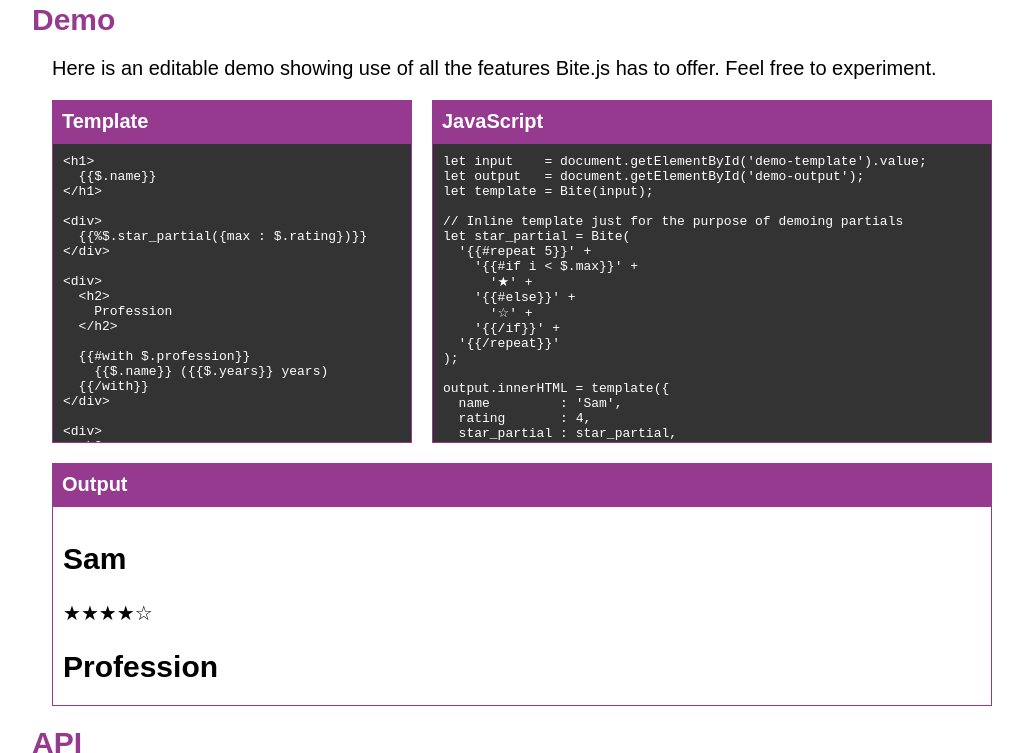
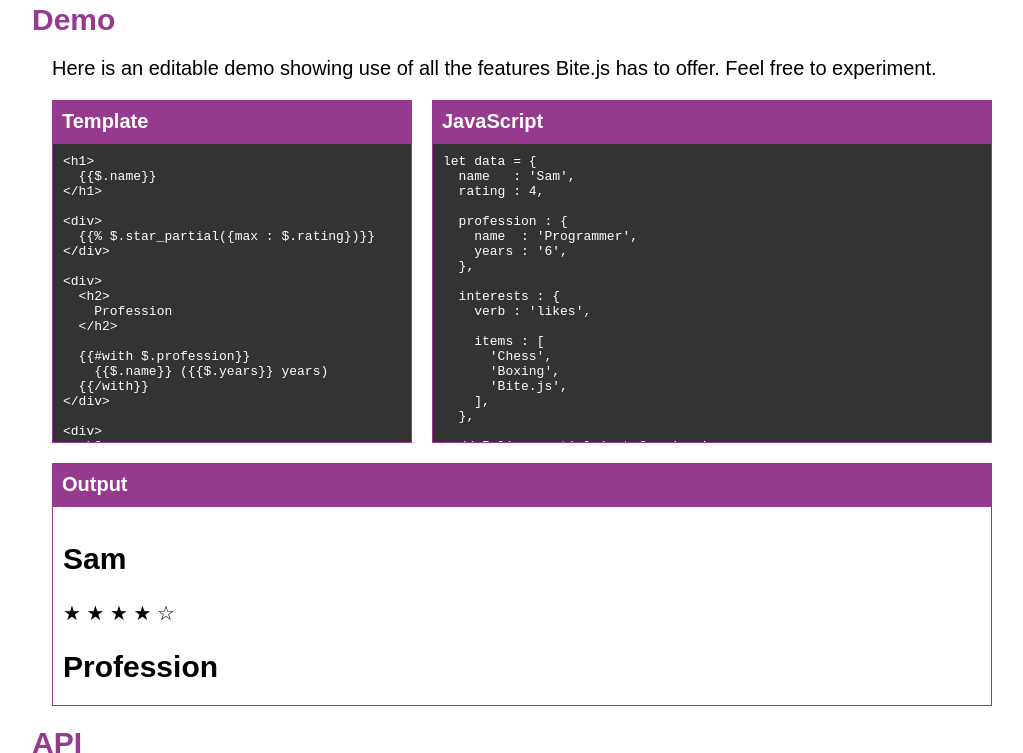
Before and after one commit to Sinova/Bite.js, a plain HTML site: page index.html in a window 1280 px wide. Shown: the part 1167-1920 px from the top of the page, without its empty margins (128-1151 px from the left). Drawn offline with Linux system fonts and the light colour scheme.

Commit message:
Updated to latest version. Minor example changes

```diff
--- a/bite.js
+++ b/bite.js
@@ -3,27 +3,25 @@
 	typeof define === `function` && define.amd ? define(exports) :
 	this[`Bite`] = exports();
 })(() => {
-	const helpers    = {};
-	const concat     = `o+='`;
-	const end_concat = `';`;
+	const helpers = {};
 
 	const utilities = {
 		s : `$=>$||$===0?$+'':''`, // String
-		e : `$=>('&<>="\`\\''.split('').map(x=>$=$.replace(new RegExp(x,'g'),'&#'+x.charCodeAt(0)+';')),$)`, // Escape HTML
-		r : `($)=>{$=+$||0;for(var x=0,a=[];x<$;++x)a.push(x);return a}`, // Repeat generator
-		c : `()=>{$.$$=$$;$$=$}`, // Child scope
-		p : `()=>{$=$$;$$=$.$$;$.$$=void 0}`, // Parent scope
+		e : `$=>('&<>="\`\\''.split('').map(x=>$=$.replace(new RegExp(x,'g'),\`&#\${x.charCodeAt(0)};\`)),$)`, // Escape HTML
+		r : `$=>[...new Array(+$).keys()]`, // Repeat generator
+		c : `()=>($.$$=$$,$$=$)`, // Child scope
+		p : `()=>($=$$,$$=$.$$,$.$$=void 0,'')`, // Parent scope
 	};
 
 	[
-		[``,        [`e`, `s`], params => `o+=e(s(${params}));`],
-		[`%`,       [`s`],      params => `o+=s(${params});`],
-		[`if`,      [],         params => `if(${params}){`, `}`],
-		[`elseif`,  [],         params => `}else if(${params}){`],
-		[`else`,    [],         params => `}else{`],
-		[`repeat`,  [`r`],      params => `r(${params}).forEach((i)=>{`, `});`],
-		[`forEach`, [`c`, `p`], params => `c();${params}.forEach(($,i)=>{`, `});p();`],
-		[`with`,    [`c`, `p`], params => `c();$=${params};`, `p();`],
+		[``,        [`e`, `s`], params => `\${e(s(${params}))}`],
+		[`%`,       [`s`],      params => `\${s(${params})}`],
+		[`if`,      [],         params => `\${${params}?\``, `\`:''}`],
+		[`elseif`,  [],         params => `\`:${params}?\``],
+		[`else`,    [],         params => `\`:1?\``],
+		[`repeat`,  [`r`],      params => `\${r(${params}).map((i)=>\``, `\`).join('')}`],
+		[`forEach`, [`c`, `p`], params => `\${c(),${params}.map(($,i)=>\``, `\`).join('')}\${p()}`],
+		[`with`,    [`c`, `p`], params => `\${c(),$=${params},''}`, `\${p()}`],
 	].forEach(definition => helper.apply(null, definition));
 
 	function helper(helper, deps, begin, end) {
@@ -35,11 +33,11 @@
 			deps : deps,
 			begin : {
 				pattern : helper ? new RegExp(`{{${prefix}${clean_helper}(?:${space}(.+?))?\\s*}}(?!})`, `gi`) : /{{\s*([^#\/%].*?)\s*}}(?!})/g,
-				replace : (match, params) => end_concat + begin(params ? params.replace(/\\'/g, `'`) : null) + concat,
+				replace : (match, params) => begin(params ? params.replace(/\\'/g, `'`) : null),
 			},
 			end : end ? {
 				pattern : new RegExp(`{{/${clean_helper}}}`, `gi`),
-				replace : () => end_concat + end + concat,
+				replace : end,
 			} : null,
 		};
 	}
@@ -51,7 +49,7 @@
 		const deps_map = {};
 		let deps       = ``;
 
-		for(let helper in helpers) {
+		for(const helper in helpers) {
 			const begin  = helpers[helper].begin;
 			const end    = helpers[helper].end;
 			const begins = (body.match(begin.pattern) || ``).length;
@@ -78,13 +76,13 @@
 			}
 		}
 
-		for(let dep in utilities) {
+		for(const dep in utilities) {
 			if(deps_map[dep]) {
-				deps += utilities[dep] ? `,${dep}=${utilities[dep]}` : `,${dep}`;
+				deps += `${dep}=${utilities[dep]},`;
 			}
 		}
 
-		body = (`let $$,o=''${deps};${concat}${body}${end_concat}return o`).replace(/o\+='';/g, ``).replace(/;}/g, `}`);
+		body = `let ${deps}$$;return \`${body}\``;
 
 		const template = new Function(`$`, body);
 		template.toString = () => `$=>{${body}}`;
--- a/demo.js
+++ b/demo.js
@@ -22,11 +22,8 @@
 	runDemo();
 
 	function runDemo() {
-		let template = demo_template.value;
-		let js       = demo_js.value;
-
-			window.eval(js);
 		try {
+			window.eval(demo_js.value);
 			demo_output.classList.remove('error');
 		}
 		catch(e) {
--- a/index.html
+++ b/index.html
@@ -87,7 +87,7 @@
 							&lt;/h1&gt;
 
 							&lt;div&gt;
-								{{%$.star_partial({max : $.rating})}}
+								{{% $.star_partial({max : $.rating})}}
 							&lt;/div&gt;
 
 							&lt;div&gt;
@@ -121,25 +121,9 @@
 					<div class="demo-section demo-js-container">
 						<div class="demo-title">JavaScript</div>
 						<textarea class="code-block" id="demo-js" spellcheck="false">
-							let input    = document.getElementById('demo-template').value;
-							let output   = document.getElementById('demo-output');
-							let template = Bite(input);
-
-							// Inline template just for the purpose of demoing partials
-							let star_partial = Bite(
-								'{{#repeat 5}}' +
-									'{{#if i < $.max}}' +
-										'★' +
-									'{{#else}}' +
-										'☆' +
-									'{{/if}}' +
-								'{{/repeat}}'
-							);
-
-							output.innerHTML = template({
-								name         : 'Sam',
-								rating       : 4,
-								star_partial : star_partial,
+							let data = {
+								name   : 'Sam',
+								rating : 4,
 
 								profession : {
 									name  : 'Programmer',
@@ -155,7 +139,24 @@
 										'Bite.js',
 									],
 								},
-							});
+
+								// Inline partial just for demoing purposes
+								star_partial : Bite(`
+									{{#repeat 5}}
+										{{#if i < $.max}}
+											★
+										{{#else}}
+											☆
+										{{/if}}
+									{{/repeat}}
+								`),
+							};
+
+							let output_div      = document.getElementById('demo-output');
+							let template_string = document.getElementById('demo-template').value;
+							let template        = Bite(template_string);
+
+							output_div.innerHTML = template(data);
 						</textarea>
 					</div>
 				</div>
@@ -176,7 +177,7 @@
 					<div class="api-content">
 						<code class="api-syntax code-block">
 							{{&lt;expression&gt;}}
-							{{%&lt;html_expression&gt;}}
+							{{% &lt;html_expression&gt;}}
 						</code>
 
 						<div class="api-description">
@@ -187,7 +188,7 @@
 							<code>{{$.name.toUpperCase()}}</code>.<br>
 							<br>
 							Interpolated values are HTML-escaped by default. If you want to interpolate a value with HTML
-							without escaping, use <code>{{%&lt;expression&gt;}}</code>. This is particularly useful when
+							without escaping, use <code>{{% &lt;expression&gt;}}</code>. This is particularly useful when
 							using partials. Use this cautiously, however, as interpolating unsafe strings such as user
 							input can lead to JavaScript injection attacks.
 						</div>
@@ -301,7 +302,7 @@
 
 					<div class="api-content">
 						<code class="api-syntax code-block">
-							{{%$.my_partial($.my_data)}}
+							{{% $.my_partial($.my_data)}}
 						</code>
 
 						<div class="api-description">
@@ -311,7 +312,7 @@
 							template and calling it with your desired data.
 							Because most partials contain HTML, use the
 							unescaped interpolation syntax
-							<code>{{%&lt;expression&gt;}}</code>.
+							<code>{{% &lt;expression&gt;}}</code>.
 						</div>
 					</div>
 				</section>
```
